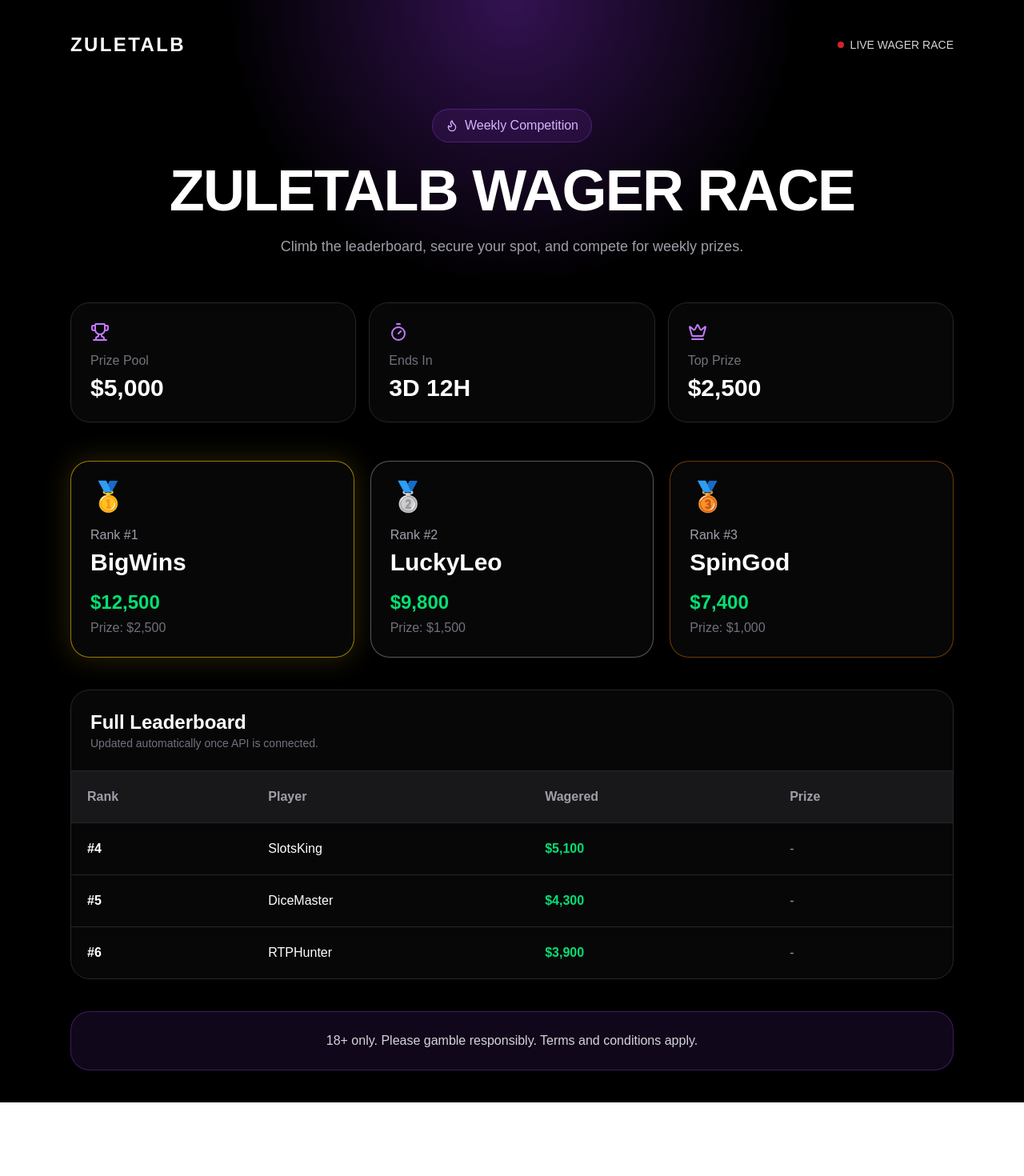
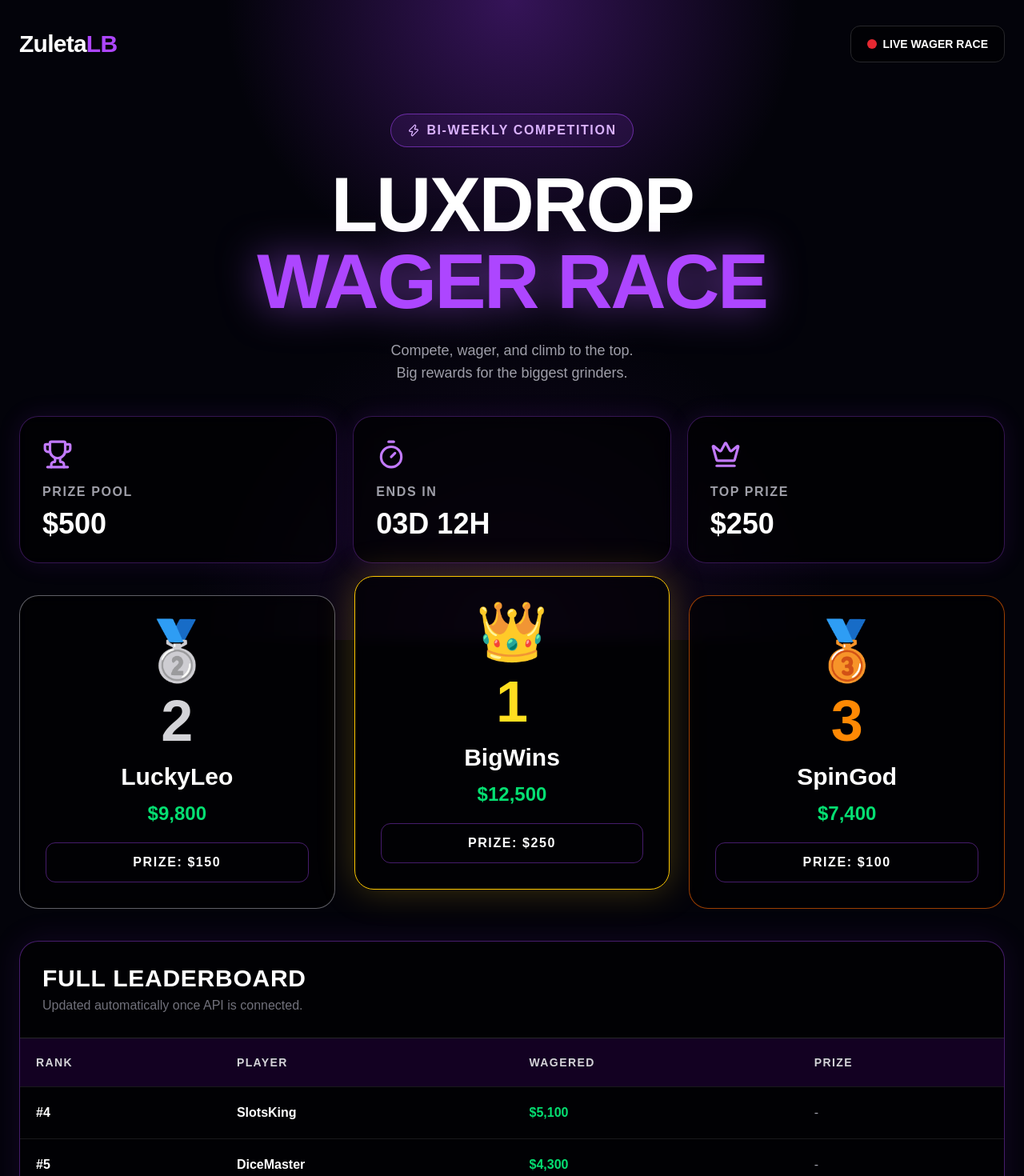
Before and after one commit to zuletalb-ship-it/leaderboard-site, a Next.js app: page / in a window 1280 px wide. Shown: the top 1470 px of the page at 80% size. Before the commit the page ends 1378 px from the top, so only its background shows below. Built offline with nearby package versions, Linux system fonts and the light colour scheme.

Commit message:
luxdrop redesign

```diff
--- a/app/page.tsx
+++ b/app/page.tsx
@@ -1,30 +1,36 @@
 "use client";
 
 import { motion } from "framer-motion";
-import { Crown, Trophy, Timer, Flame } from "lucide-react";
+import { Crown, Trophy, Timer, Zap } from "lucide-react";
 
 export default function Home() {
   const players = [
-    { rank: 1, name: "BigWins", wagered: 12500, prize: "$2,500" },
-    { rank: 2, name: "LuckyLeo", wagered: 9800, prize: "$1,500" },
-    { rank: 3, name: "SpinGod", wagered: 7400, prize: "$1,000" },
+    { rank: 1, name: "BigWins", wagered: 12500, prize: "$250" },
+    { rank: 2, name: "LuckyLeo", wagered: 9800, prize: "$150" },
+    { rank: 3, name: "SpinGod", wagered: 7400, prize: "$100" },
     { rank: 4, name: "SlotsKing", wagered: 5100, prize: "-" },
     { rank: 5, name: "DiceMaster", wagered: 4300, prize: "-" },
     { rank: 6, name: "RTPHunter", wagered: 3900, prize: "-" },
+    { rank: 7, name: "HighRoller", wagered: 3200, prize: "-" },
+    { rank: 8, name: "BetLord", wagered: 2800, prize: "-" },
   ];
 
-  const topThree = players.slice(0, 3);
+  const podium = [players[1], players[0], players[2]];
   const rest = players.slice(3);
 
   return (
-    <main className="min-h-screen bg-black text-white overflow-hidden">
+    <main className="min-h-screen bg-[#03030a] text-white overflow-hidden">
       <div className="absolute inset-0 bg-[radial-gradient(circle_at_top,_rgba(147,51,234,0.35),_transparent_35%)]" />
+      <div className="absolute inset-0 bg-[radial-gradient(circle_at_bottom,_rgba(88,28,135,0.22),_transparent_40%)]" />
 
-      <section className="relative max-w-6xl mx-auto px-6 py-10">
+      <section className="relative max-w-7xl mx-auto px-6 py-8">
         <nav className="flex items-center justify-between mb-16">
-          <div className="text-2xl font-black tracking-widest">ZULETALB</div>
-          <div className="flex items-center gap-2 text-sm text-zinc-300">
-            <span className="h-2 w-2 rounded-full bg-red-500 animate-pulse" />
+          <div className="text-3xl font-black tracking-tight">
+            Zuleta<span className="text-purple-500">LB</span>
+          </div>
+
+          <div className="flex items-center gap-2 rounded-xl border border-zinc-800 bg-black/50 px-5 py-3 text-sm font-bold">
+            <span className="h-3 w-3 rounded-full bg-red-500 animate-pulse" />
             LIVE WAGER RACE
           </div>
         </nav>
@@ -32,76 +38,103 @@ export default function Home() {
         <motion.div
           initial={{ opacity: 0, y: 25 }}
           animate={{ opacity: 1, y: 0 }}
-          className="text-center mb-14"
+          className="text-center mb-10"
         >
-          <div className="inline-flex items-center gap-2 bg-purple-500/10 border border-purple-500/30 rounded-full px-4 py-2 text-purple-300 mb-6">
-            <Flame size={16} />
-            Weekly Competition
+          <div className="inline-flex items-center gap-2 rounded-full border border-purple-500/50 bg-purple-500/10 px-5 py-2 text-purple-300 font-bold tracking-widest mb-6">
+            <Zap size={16} />
+            BI-WEEKLY COMPETITION
           </div>
 
-          <h1 className="text-5xl md:text-7xl font-black tracking-tight mb-5">
-            ZULETALB WAGER RACE
+          <h1 className="text-6xl md:text-8xl font-black tracking-tight leading-none">
+            LUXDROP
+            <br />
+            <span className="text-purple-500 drop-shadow-[0_0_25px_rgba(168,85,247,0.7)]">
+              WAGER RACE
+            </span>
           </h1>
 
-          <p className="text-zinc-400 text-lg max-w-2xl mx-auto">
-            Climb the leaderboard, secure your spot, and compete for weekly prizes.
+          <p className="text-zinc-400 text-lg mt-6">
+            Compete, wager, and climb to the top.
+            <br />
+            Big rewards for the biggest grinders.
           </p>
         </motion.div>
 
-        <div className="grid md:grid-cols-3 gap-4 mb-12">
-          <StatCard icon={<Trophy />} label="Prize Pool" value="$5,000" />
-          <StatCard icon={<Timer />} label="Ends In" value="3D 12H" />
-          <StatCard icon={<Crown />} label="Top Prize" value="$2,500" />
+        <div className="grid md:grid-cols-3 gap-5 mb-10">
+          <StatCard icon={<Trophy size={38} />} label="Prize Pool" value="$500" />
+          <StatCard icon={<Timer size={38} />} label="Ends In" value="03D 12H" />
+          <StatCard icon={<Crown size={38} />} label="Top Prize" value="$250" />
         </div>
 
-        <div className="grid md:grid-cols-3 gap-5 mb-10">
-          {topThree.map((player) => (
+        <div className="grid md:grid-cols-3 gap-6 mb-10 items-end">
+          {podium.map((player) => (
             <motion.div
               key={player.rank}
               whileHover={{ scale: 1.03 }}
-              className={`rounded-3xl border p-6 bg-zinc-950/80 backdrop-blur ${
+              className={`rounded-3xl border bg-black/60 backdrop-blur p-8 text-center ${
                 player.rank === 1
-                  ? "border-yellow-400/60 shadow-[0_0_35px_rgba(250,204,21,0.18)]"
+                  ? "md:-translate-y-6 border-yellow-400 shadow-[0_0_45px_rgba(250,204,21,0.25)]"
                   : player.rank === 2
-                  ? "border-zinc-300/40"
-                  : "border-orange-400/40"
+                  ? "border-zinc-400/60"
+                  : "border-orange-500/60"
               }`}
             >
-              <div className="text-4xl mb-4">
-                {player.rank === 1 ? "🥇" : player.rank === 2 ? "🥈" : "🥉"}
+              <div className="text-7xl mb-4">
+                {player.rank === 1 ? "👑" : player.rank === 2 ? "🥈" : "🥉"}
               </div>
-              <p className="text-zinc-400">Rank #{player.rank}</p>
-              <h2 className="text-3xl font-bold mt-1">{player.name}</h2>
-              <p className="text-green-400 text-2xl font-bold mt-4">
+
+              <div
+                className={`text-7xl font-black ${
+                  player.rank === 1
+                    ? "text-yellow-300"
+                    : player.rank === 2
+                    ? "text-zinc-300"
+                    : "text-orange-400"
+                }`}
+              >
+                {player.rank}
+              </div>
+
+              <h2 className="text-3xl font-black mt-4">{player.name}</h2>
+
+              <p className="text-green-400 text-2xl font-black mt-3">
                 ${player.wagered.toLocaleString()}
               </p>
-              <p className="text-zinc-500 mt-1">Prize: {player.prize}</p>
+
+              <div className="mt-5 rounded-xl border border-purple-500/40 py-3 font-bold tracking-widest">
+                PRIZE: {player.prize}
+              </div>
             </motion.div>
           ))}
         </div>
 
-        <div className="rounded-3xl border border-zinc-800 bg-zinc-950/80 overflow-hidden mb-10">
-          <div className="p-6 border-b border-zinc-800">
-            <h2 className="text-2xl font-bold">Full Leaderboard</h2>
-            <p className="text-zinc-500 text-sm">Updated automatically once API is connected.</p>
+        <div className="rounded-3xl border border-purple-500/40 bg-black/60 overflow-hidden mb-8 shadow-[0_0_40px_rgba(147,51,234,0.12)]">
+          <div className="p-7 border-b border-zinc-800">
+            <h2 className="text-3xl font-black tracking-wide">FULL LEADERBOARD</h2>
+            <p className="text-zinc-500 mt-1">
+              Updated automatically once API is connected.
+            </p>
           </div>
 
           <table className="w-full">
-            <thead className="bg-zinc-900 text-zinc-400">
+            <thead className="bg-purple-950/30 text-zinc-300 text-sm tracking-widest">
               <tr className="text-left">
-                <th className="p-5">Rank</th>
-                <th className="p-5">Player</th>
-                <th className="p-5">Wagered</th>
-                <th className="p-5">Prize</th>
+                <th className="p-5">RANK</th>
+                <th className="p-5">PLAYER</th>
+                <th className="p-5">WAGERED</th>
+                <th className="p-5">PRIZE</th>
               </tr>
             </thead>
 
             <tbody>
               {rest.map((player) => (
-                <tr key={player.rank} className="border-t border-zinc-800 hover:bg-purple-500/5">
+                <tr
+                  key={player.rank}
+                  className="border-t border-zinc-900 hover:bg-purple-500/10 transition"
+                >
                   <td className="p-5 font-bold">#{player.rank}</td>
-                  <td className="p-5">{player.name}</td>
-                  <td className="p-5 text-green-400 font-semibold">
+                  <td className="p-5 font-semibold">{player.name}</td>
+                  <td className="p-5 text-green-400 font-black">
                     ${player.wagered.toLocaleString()}
                   </td>
                   <td className="p-5 text-zinc-400">{player.prize}</td>
@@ -111,11 +144,9 @@ export default function Home() {
           </table>
         </div>
 
-        <div className="rounded-3xl border border-purple-500/30 bg-purple-500/10 p-6 text-center">
-          <p className="text-zinc-300">
-            18+ only. Please gamble responsibly. Terms and conditions apply.
-          </p>
-        </div>
+        <footer className="rounded-3xl border border-purple-500/30 bg-black/60 p-6 text-center text-zinc-300">
+          18+ only. Please gamble responsibly.
+        </footer>
       </section>
     </main>
   );
@@ -131,10 +162,10 @@ function StatCard({
   value: string;
 }) {
   return (
-    <div className="rounded-3xl border border-zinc-800 bg-zinc-950/80 p-6 backdrop-blur">
-      <div className="text-purple-400 mb-3">{icon}</div>
-      <p className="text-zinc-500">{label}</p>
-      <h2 className="text-3xl font-black mt-1">{value}</h2>
+    <div className="rounded-3xl border border-purple-500/30 bg-black/60 p-7 backdrop-blur shadow-[0_0_30px_rgba(147,51,234,0.12)]">
+      <div className="text-purple-400 mb-4">{icon}</div>
+      <p className="text-zinc-400 uppercase tracking-widest font-bold">{label}</p>
+      <h2 className="text-4xl font-black mt-2">{value}</h2>
     </div>
   );
 }
```
